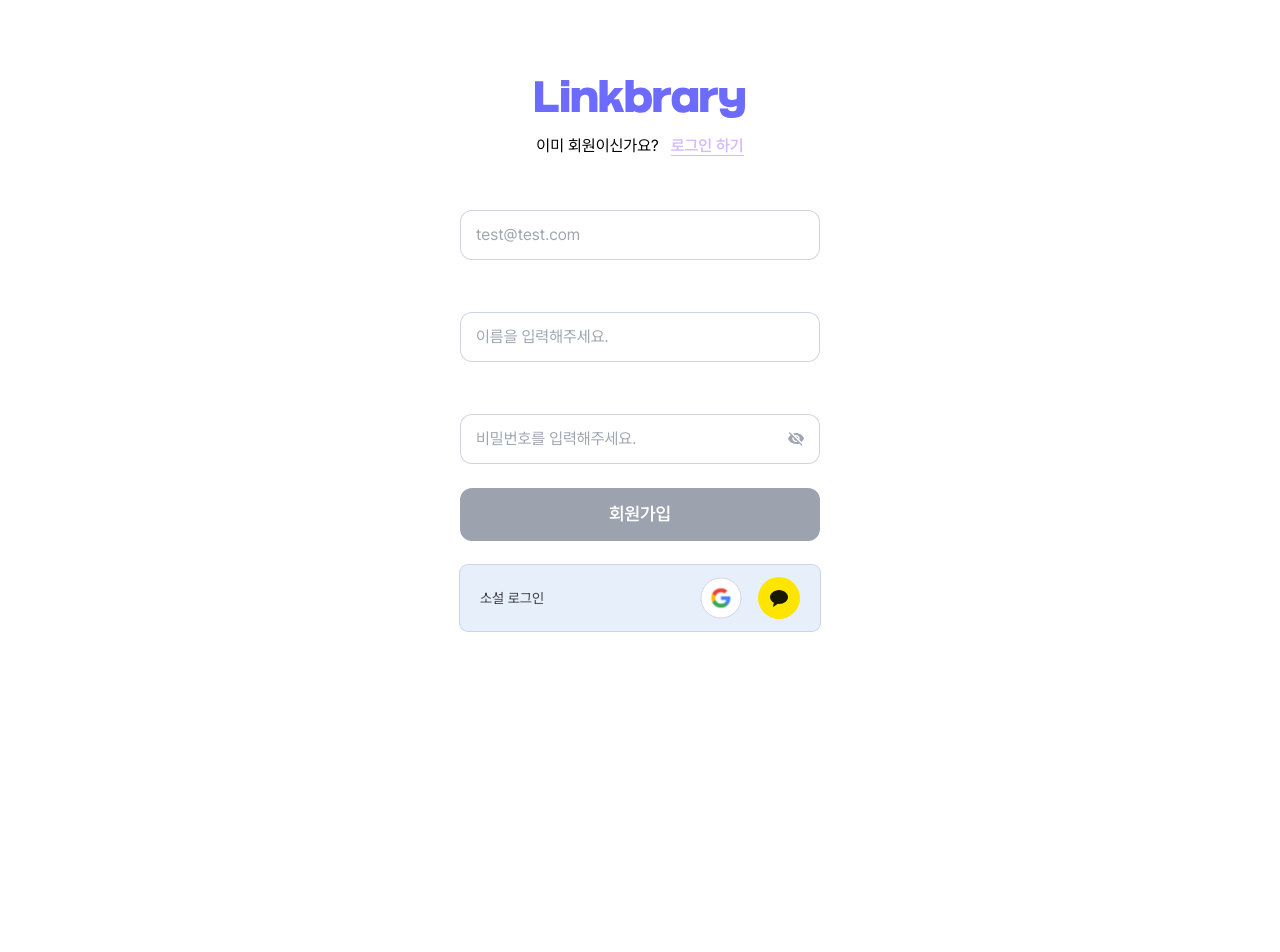
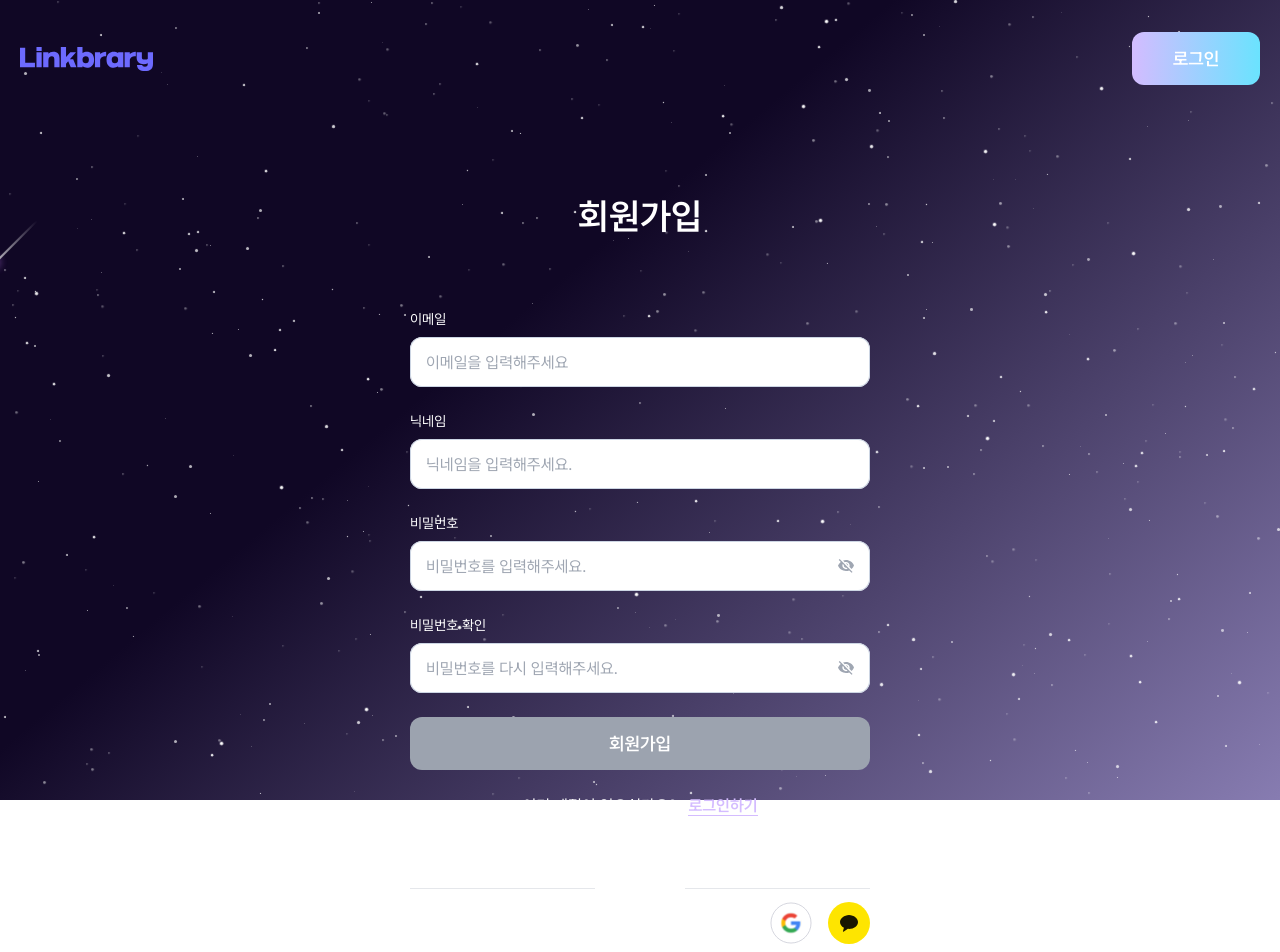
Before and after one commit to hyemeeny/SpaceLink, a Next.js app: page /signup in a window 1280 px wide. Shown: the top 952 px of the page. Before the commit the page ends 880 px from the top, so only its background shows below. Built offline with nearby package versions, Linux system fonts and the light colour scheme; no server answers.

Commit message:
[Refactor] 레이아웃 변경

```diff
--- a/src/app/(auth)/login/page.tsx
+++ b/src/app/(auth)/login/page.tsx
@@ -21,7 +21,7 @@
     formState: { errors, isValid },
   } = useForm<LoginFormValues>({
     resolver: zodResolver(LoginSchema),
-    mode: "onChange",
+    mode: "all",
     defaultValues: {
       email: "",
       password: "",
@@ -40,27 +40,15 @@
   };
 
   return (
-    <section className="flex flex-col gap-6 px-5 min-w-[325px] md:w-[400px] mx-auto mt-[10vh]">
-      <div className="flex flex-col gap-4 items-center">
-        <h1>
-          <Link href={"/"}>
-            <Image src="/icons/logo.svg" width={210} height={38} alt="logo" />
-          </Link>
-        </h1>
-        <p className="text-black text-base">
-          회원이 아니신가요?
-          <Link href={"/signup"} className="text-purple01 font-semibold border-b-[1px] border-purple01 ml-3">
-            회원 가입하기
-          </Link>
-        </p>
-      </div>
+    <section className="flex flex-col gap-6 px-5 min-w-[325px] md:w-[500px] mx-auto py-[10vh]">
+      <h1 className="text-white text-center text-2xl md:text-4xl font-semibold m-auto mb-12">로그인</h1>
 
       <form className="grid gap-6" onSubmit={handleSubmit(onSubmit)}>
         <BaseInput
           label="이메일"
           id="email"
           type="email"
-          placeholder="test@test.com"
+          placeholder="이메일을 입력해주세요"
           errors={errors.email?.message}
           {...register("email")}
         />
@@ -78,8 +66,22 @@
         </Button>
       </form>
 
-      <div className="flex justify-between items-center py-3 px-5 bg-gray02 ring-1 ring-gray03 rounded-lg">
-        <p className="text-gray05 text-sm">소설 로그인</p>
+      <p className="text-white text-base text-center">
+        아직 계정이 없으신가요?
+        <Link href={"/signup"} className="text-purple01 font-semibold border-b-[1px] border-purple01 ml-3">
+          가입하기
+        </Link>
+      </p>
+
+      <div className="flex flex-col">
+        <div className="mt-8 flex w-full items-center">
+          <hr className="flex-1 border-t border-border-primary" />
+          <span className="mx-8 text-xl text-white">OR</span>
+          <hr className="flex-1 border-t border-border-primary" />
+        </div>
+
+        <div className="flex justify-between items-center">
+          <p className="text-white text-base">간편 로그인하기</p>
           <div className="flex gap-4">
             <Link href="#">
               <Image src="/icons/google.svg" width={42} height={42} alt="Google" />
@@ -89,6 +91,7 @@
             </Link>
           </div>
         </div>
+      </div>
     </section>
   );
 };
--- a/src/app/(auth)/signup/page.tsx
+++ b/src/app/(auth)/signup/page.tsx
@@ -40,35 +40,23 @@
   };
 
   return (
-    <section className="flex flex-col gap-6 px-5 min-w-[325px] md:w-[400px] mx-auto mt-[10vh]">
-      <div className="flex flex-col gap-4 items-center">
-        <h1>
-          <Link href={"/"}>
-            <Image src="/icons/logo.svg" width={210} height={38} alt="logo" />
-          </Link>
-        </h1>
-        <p className="text-black text-base">
-          이미 회원이신가요?
-          <Link href={"/login"} className="text-purple01 font-semibold border-b-[1px] border-purple01 ml-3">
-            로그인 하기
-          </Link>
-        </p>
-      </div>
+    <section className="flex flex-col gap-6 px-5 min-w-[325px] md:w-[500px] mx-auto py-[10vh]">
+      <h1 className="text-white text-center text-2xl md:text-4xl font-semibold m-auto mb-12">회원가입</h1>
 
       <form className="grid gap-6" onSubmit={handleSubmit(onSubmit)}>
         <BaseInput
           label="이메일"
           id="email"
           type="email"
-          placeholder="test@test.com"
+          placeholder="이메일을 입력해주세요"
           errors={errors.email?.message}
           {...register("email")}
         />
         <BaseInput
-          label="이름"
+          label="닉네임"
           id="name"
           type="text"
-          placeholder="이름을 입력해주세요."
+          placeholder="닉네임을 입력해주세요."
           errors={errors.name?.message}
           {...register("name")}
         />
@@ -80,22 +68,36 @@
           errors={errors.password?.message}
           {...register("password")}
         />
-        {/* <BaseInput
+        <BaseInput
           label="비밀번호 확인"
           id="password"
           type="password"
           placeholder="비밀번호를 다시 입력해주세요."
           errors={errors.password?.message}
           {...register("password")}
-        /> */}
+        />
 
         <Button type="submit" height="h-[53px]" disabled={!isValid}>
           회원가입
         </Button>
       </form>
 
-      <div className="flex justify-between items-center py-3 px-5 bg-gray02 ring-1 ring-gray03 rounded-lg">
-        <p className="text-gray05 text-sm">소설 로그인</p>
+      <p className="text-white text-base text-center">
+        이미 계정이 있으신가요?
+        <Link href={"/login"} className="text-purple01 font-semibold border-b-[1px] border-purple01 ml-3">
+          로그인하기
+        </Link>
+      </p>
+
+      <div className="flex flex-col">
+        <div className="mt-8 flex w-full items-center">
+          <hr className="flex-1 border-t border-border-primary" />
+          <span className="mx-8 text-xl text-white">OR</span>
+          <hr className="flex-1 border-t border-border-primary" />
+        </div>
+
+        <div className="flex justify-between items-center">
+          <p className="text-white text-base">간편 회원가입하기</p>
           <div className="flex gap-4">
             <Link href="#">
               <Image src="/icons/google.svg" width={42} height={42} alt="Google" />
@@ -105,6 +107,7 @@
             </Link>
           </div>
         </div>
+      </div>
     </section>
   );
 };
--- a/src/app/layout.tsx
+++ b/src/app/layout.tsx
@@ -2,8 +2,8 @@
 import localFont from "next/font/local";
 import "@/styles/globals.css";
 import { Toaster } from "react-hot-toast";
-import ClientPathname from "@/components/ClientPathname";
 import Header from "@/components/Layout/header/Header";
+import StarBackground from "@/components/StarBackground";
 
 export const metadata: Metadata = {
   title: "Linkbrary",
@@ -29,10 +29,9 @@
   return (
     <html lang="kr" className={`${pretendard.variable}`}>
       <body>
+        <StarBackground />
         <ToastProvider />
-        <ClientPathname hideRoutes={["/login", "/signup"]}>
-          <Header />
-        </ClientPathname>
+        <Header />
         {children}
         <div id="modal-root"></div>
       </body>
--- a/src/app/page.tsx
+++ b/src/app/page.tsx
@@ -8,12 +8,15 @@
 import SubSection02 from "@/components/Home/SubSection02";
 import SubSection03 from "@/components/Home/SubSection03";
 import SubSection04 from "@/components/Home/SubSection04";
-import StarBackground from "@/components/Home/StarBackground";
+
+type ScrollEvent = {
+  activeSection: number;
+};
 
 export default function Home() {
-  const [initialActiveSection, setInitialActiveSection] = useState(null);
-  const onScroll = (p: any) => {
-    if (initialActiveSection === null) setInitialActiveSection(p.activeSection);
+  const [initialActiveSection, setInitialActiveSection] = useState<number | null>(null);
+  const onScroll = (page: ScrollEvent) => {
+    if (initialActiveSection === null) setInitialActiveSection(page.activeSection);
   };
 
   let options = {
@@ -28,8 +31,6 @@
 
   return (
     <main className="relative">
-      <StarBackground />
-
       <SectionsContainer {...options} activeSection={initialActiveSection}>
         <Section>
           <MainSection />
```
Lines whose indentation alone changed are shown as unchanged.
